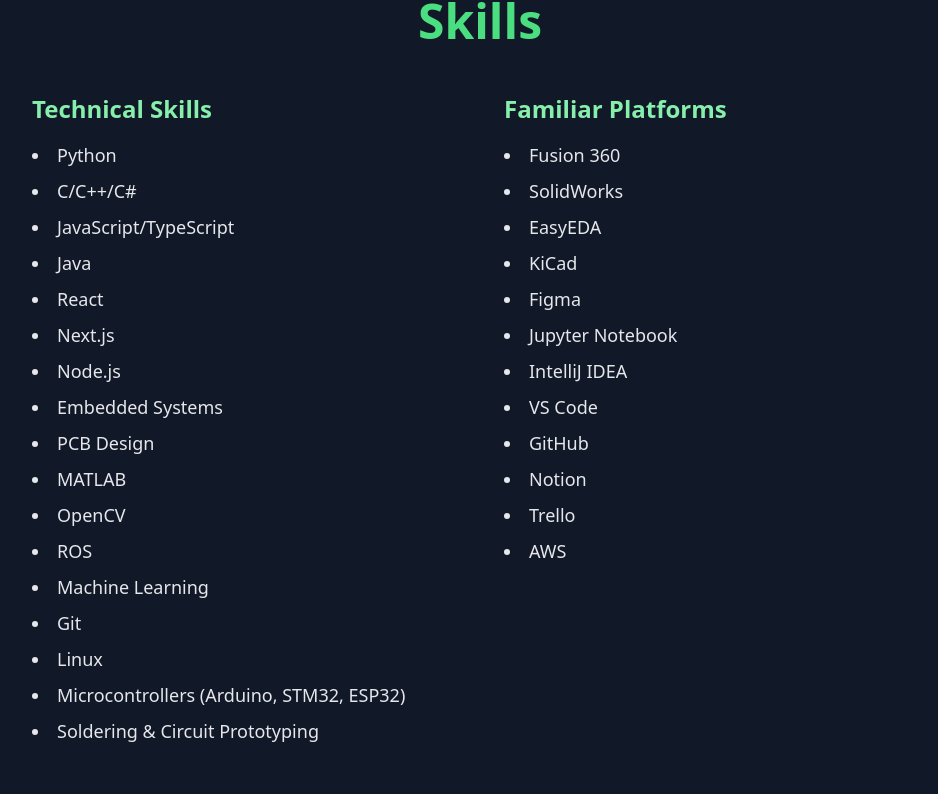
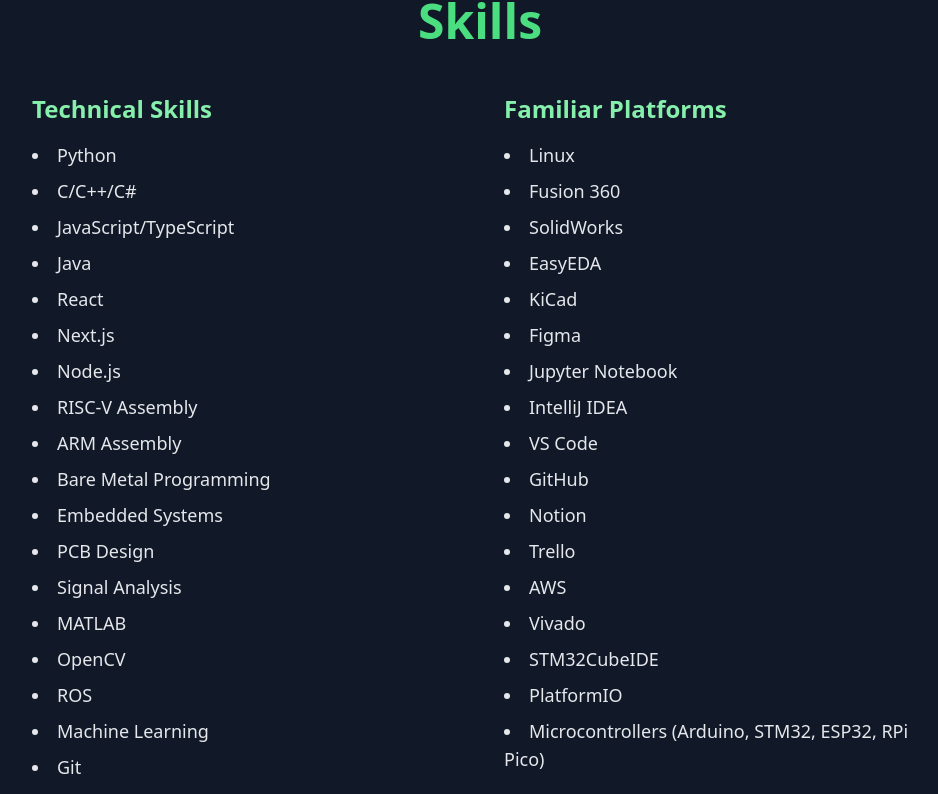
Before and after one commit to xelisce/my-portfolio, a Next.js app: page / in a window 1280 px wide. Shown: the part 6517-7311 px from the top of the page, without its empty margins (160-1098 px from the left). Built offline with nearby package versions, Linux system fonts and the light colour scheme.

Commit message:
Added skills

```diff
--- a/src/app/_data/skills.ts
+++ b/src/app/_data/skills.ts
@@ -7,18 +7,21 @@
     "React",
     "Next.js",
     "Node.js",
+    "RISC-V Assembly",
+    "ARM Assembly",
+    "Bare Metal Programming",
     "Embedded Systems",
     "PCB Design",
+    "Signal Analysis",
     "MATLAB",
     "OpenCV",
     "ROS",
     "Machine Learning",
     "Git",
-    "Linux",
-    "Microcontrollers (Arduino, STM32, ESP32)",
     "Soldering & Circuit Prototyping",
   ],
   platforms: [
+    "Linux",
     "Fusion 360",
     "SolidWorks",
     "EasyEDA",
@@ -31,6 +34,10 @@
     "Notion",
     "Trello",
     "AWS",
+    "Vivado",
+    "STM32CubeIDE",
+    "PlatformIO",
+    "Microcontrollers (Arduino, STM32, ESP32, RPi Pico)",
   ],
 };
 
```
